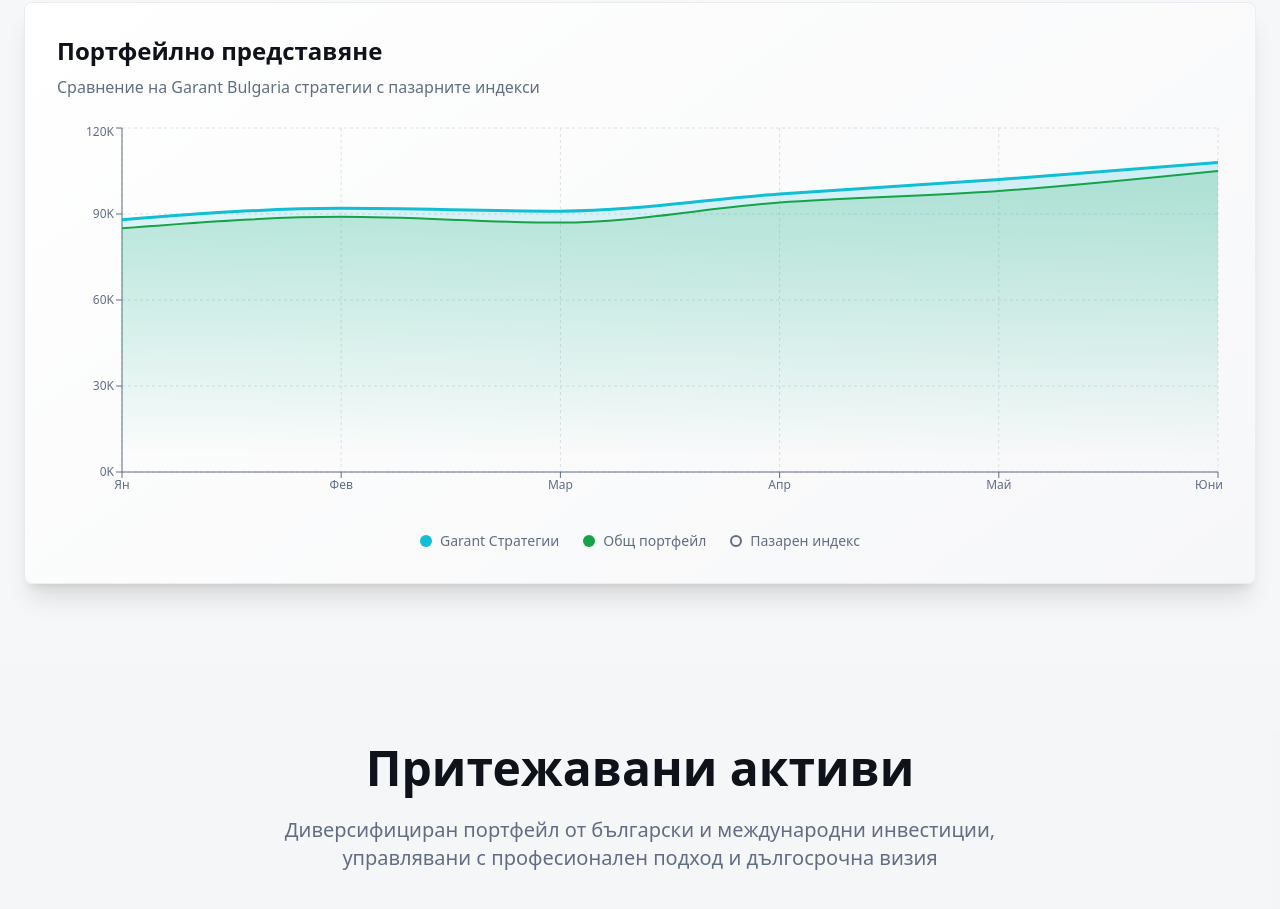
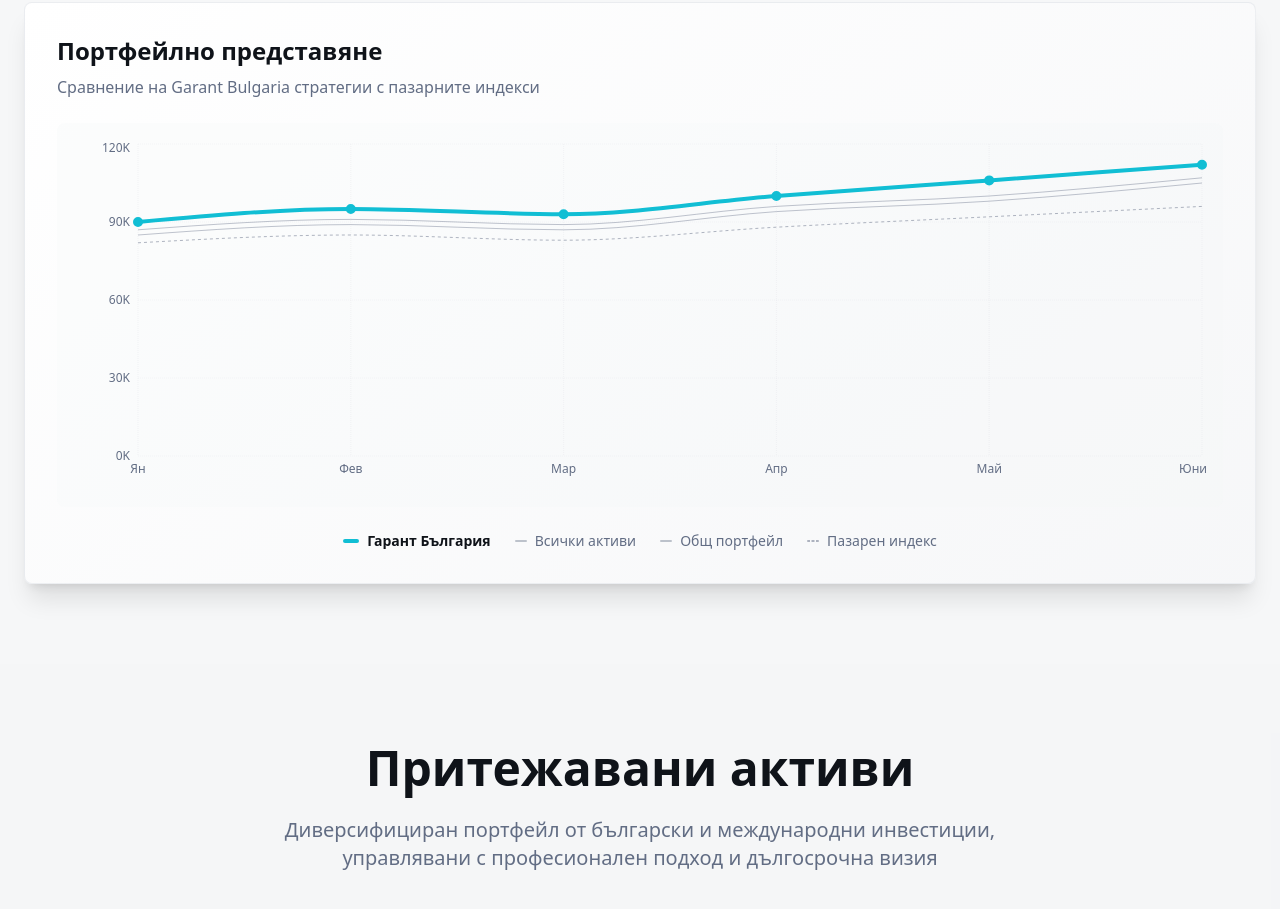
Before and after one commit to Dimov-Garant/garant-vision-dashboard, a React (Vite) app: page / in a window 1280 px wide. Shown: the part 1300-2209 px from the top of the page. Built offline with nearby package versions, Linux system fonts and the light colour scheme.

Commit message:
Refactor investment chart
Make the chart financial, with a bold line for Garant Bulgaria's performance and a light gray line for all owned assets on the background.

```diff
--- a/src/components/InvestmentChart.tsx
+++ b/src/components/InvestmentChart.tsx
@@ -3,12 +3,12 @@ import { Card } from "@/components/ui/card";
 import { TrendingUp, TrendingDown, BarChart3 } from "lucide-react";
 
 const investmentData = [
-  { month: 'Ян', portfolio: 85000, market: 82000, garant: 88000 },
-  { month: 'Фев', portfolio: 89000, market: 85000, garant: 92000 },
-  { month: 'Мар', portfolio: 87000, market: 83000, garant: 91000 },
-  { month: 'Апр', portfolio: 94000, market: 88000, garant: 97000 },
-  { month: 'Май', portfolio: 98000, market: 92000, garant: 102000 },
-  { month: 'Юни', portfolio: 105000, market: 96000, garant: 108000 },
+  { month: 'Ян', portfolio: 85000, market: 82000, garant: 88000, garantBulgaria: 90000, allAssets: 87000 },
+  { month: 'Фев', portfolio: 89000, market: 85000, garant: 92000, garantBulgaria: 95000, allAssets: 91000 },
+  { month: 'Мар', portfolio: 87000, market: 83000, garant: 91000, garantBulgaria: 93000, allAssets: 89000 },
+  { month: 'Апр', portfolio: 94000, market: 88000, garant: 97000, garantBulgaria: 100000, allAssets: 96000 },
+  { month: 'Май', portfolio: 98000, market: 92000, garant: 102000, garantBulgaria: 106000, allAssets: 100000 },
+  { month: 'Юни', portfolio: 105000, market: 96000, garant: 108000, garantBulgaria: 112000, allAssets: 107000 },
 ];
 
 const performanceMetrics = [
@@ -83,28 +83,22 @@ export const InvestmentChart = () => {
             <p className="text-muted-foreground">Сравнение на Garant Bulgaria стратегии с пазарните индекси</p>
           </div>
 
-          <div className="h-96 w-full">
+          <div className="h-96 w-full bg-muted/20 rounded-lg p-4">
             <ResponsiveContainer width="100%" height="100%">
-              <AreaChart data={investmentData}>
-                <defs>
-                  <linearGradient id="garant" x1="0" y1="0" x2="0" y2="1">
-                    <stop offset="5%" stopColor="hsl(var(--primary))" stopOpacity={0.3}/>
-                    <stop offset="95%" stopColor="hsl(var(--primary))" stopOpacity={0}/>
-                  </linearGradient>
-                  <linearGradient id="portfolio" x1="0" y1="0" x2="0" y2="1">
-                    <stop offset="5%" stopColor="hsl(var(--success))" stopOpacity={0.3}/>
-                    <stop offset="95%" stopColor="hsl(var(--success))" stopOpacity={0}/>
-                  </linearGradient>
-                </defs>
-                <CartesianGrid strokeDasharray="3 3" stroke="hsl(var(--border))" />
+              <LineChart data={investmentData}>
+                <CartesianGrid strokeDasharray="1 1" stroke="hsl(var(--border))" strokeOpacity={0.3} />
                 <XAxis
                   dataKey="month"
                   stroke="hsl(var(--muted-foreground))"
                   fontSize={12}
+                  axisLine={false}
+                  tickLine={false}
                 />
                 <YAxis
                   stroke="hsl(var(--muted-foreground))"
                   fontSize={12}
+                  axisLine={false}
+                  tickLine={false}
                   tickFormatter={(value) => `${(value / 1000).toFixed(0)}K`}
                 />
                 <Tooltip
@@ -112,24 +106,29 @@ export const InvestmentChart = () => {
                     backgroundColor: 'hsl(var(--card))',
                     border: '1px solid hsl(var(--border))',
                     borderRadius: '8px',
-                    color: 'hsl(var(--foreground))'
+                    color: 'hsl(var(--foreground))',
+                    boxShadow: '0 10px 40px -10px hsl(var(--foreground) / 0.1)'
                   }}
                   formatter={(value: number) => [`${value.toLocaleString()} лв`, '']}
                 />
-                <Area
+
+                {/* Light gray background lines for all assets */}
+                <Line
                   type="monotone"
-                  dataKey="garant"
-                  stroke="hsl(var(--primary))"
-                  strokeWidth={3}
-                  fill="url(#garant)"
-                  name="Garant Стратегии"
+                  dataKey="allAssets"
+                  stroke="hsl(var(--muted-foreground))"
+                  strokeWidth={1}
+                  strokeOpacity={0.4}
+                  dot={false}
+                  name="Всички активи"
                 />
-                <Area
+                <Line
                   type="monotone"
                   dataKey="portfolio"
-                  stroke="hsl(var(--success))"
-                  strokeWidth={2}
-                  fill="url(#portfolio)"
+                  stroke="hsl(var(--muted-foreground))"
+                  strokeWidth={1}
+                  strokeOpacity={0.4}
+                  dot={false}
                   name="Общ портфейл"
                 />
                 <Line
@@ -137,23 +136,41 @@ export const InvestmentChart = () => {
                   dataKey="market"
                   stroke="hsl(var(--muted-foreground))"
                   strokeWidth={1}
-                  strokeDasharray="5 5"
+                  strokeDasharray="3 3"
+                  strokeOpacity={0.5}
+                  dot={false}
+                  name="Пазарен индекс"
                 />
-              </AreaChart>
+
+                {/* Bold line for Garant Bulgaria */}
+                <Line
+                  type="monotone"
+                  dataKey="garantBulgaria"
+                  stroke="hsl(var(--primary))"
+                  strokeWidth={4}
+                  dot={{ fill: 'hsl(var(--primary))', strokeWidth: 2, r: 4 }}
+                  activeDot={{ r: 6, stroke: 'hsl(var(--primary))', fill: 'hsl(var(--background))' }}
+                  name="Гарант България"
+                />
+              </LineChart>
             </ResponsiveContainer>
           </div>
 
           <div className="flex justify-center mt-6 space-x-6 text-sm">
             <div className="flex items-center space-x-2">
-              <div className="w-3 h-3 bg-primary rounded-full"></div>
-              <span className="text-muted-foreground">Garant Стратегии</span>
+              <div className="w-4 h-1 bg-primary rounded-full"></div>
+              <span className="text-foreground font-semibold">Гарант България</span>
             </div>
             <div className="flex items-center space-x-2">
-              <div className="w-3 h-3 bg-success rounded-full"></div>
+              <div className="w-3 h-0.5 bg-muted-foreground/40 rounded-full"></div>
+              <span className="text-muted-foreground">Всички активи</span>
+            </div>
+            <div className="flex items-center space-x-2">
+              <div className="w-3 h-0.5 bg-muted-foreground/40 rounded-full"></div>
               <span className="text-muted-foreground">Общ портфейл</span>
             </div>
             <div className="flex items-center space-x-2">
-              <div className="w-3 h-3 border-2 border-muted-foreground rounded-full"></div>
+              <div className="w-3 h-0.5 border border-muted-foreground/50 rounded-full border-dashed"></div>
               <span className="text-muted-foreground">Пазарен индекс</span>
             </div>
           </div>
```
